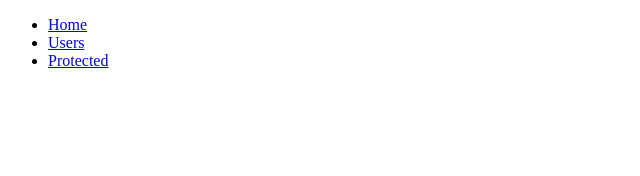
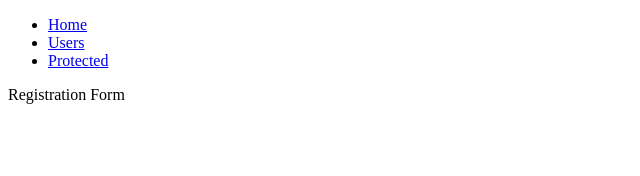
Before and after one commit to Jon-Nutman/kid-bucks-final, a React (Create React App) app in the folder client/: page /register in a window 1280 px wide. Shown: the top 176 px of the page, without its empty margins (0-640 px from the left). Built offline with nearby package versions, Linux system fonts and the light colour scheme.

Commit message:
added register feature

```diff
--- a/client/src/App.js
+++ b/client/src/App.js
@@ -1,12 +1,12 @@
-import React from "react"
-import { BrowserRouter as Router, Switch, Route, Link } from "react-router-dom"
-import AuthRoute from "./features/auth/AuthRoute"
-import { Counter } from "./features/counter/Counter"
-import { Users } from "./features/users/Users"
-import { LoginSignup } from "./features/auth/LoginSignup"
-import ParentDashboardPage from "./features/parent/ParentDashboardPage"
-import ChildDashboardPage from "./features/child/ChildDashboardPage"
-
+import React from "react";
+import { BrowserRouter as Router, Switch, Route, Link } from "react-router-dom";
+import AuthRoute from "./features/auth/AuthRoute";
+import { Counter } from "./features/counter/Counter";
+import { Users } from "./features/users/Users";
+import { LoginSignup } from "./features/auth/LoginSignup";
+import ParentDashboardPage from "./features/parent/ParentDashboardPage";
+import ChildDashboardPage from "./features/child/ChildDashboardPage";
+import Register from "./features/register/Register";
 
 export default function App() {
   return (
@@ -35,6 +35,9 @@ export default function App() {
           <Route path="/login">
             <LoginSignup />
           </Route>
+          <Route path="/register">
+            <Register />
+          </Route>
           <Route path="/users">
             <Users />
           </Route>
@@ -50,5 +53,5 @@ export default function App() {
         </Switch>
       </div>
     </Router>
-  )
+  );
 }
--- /dev/null
+++ b/client/src/features/register/Register.js
@@ -0,0 +1,5 @@
+import React from "react";
+
+export default function Register() {
+  return <div>Registration Form</div>;
+}
```
